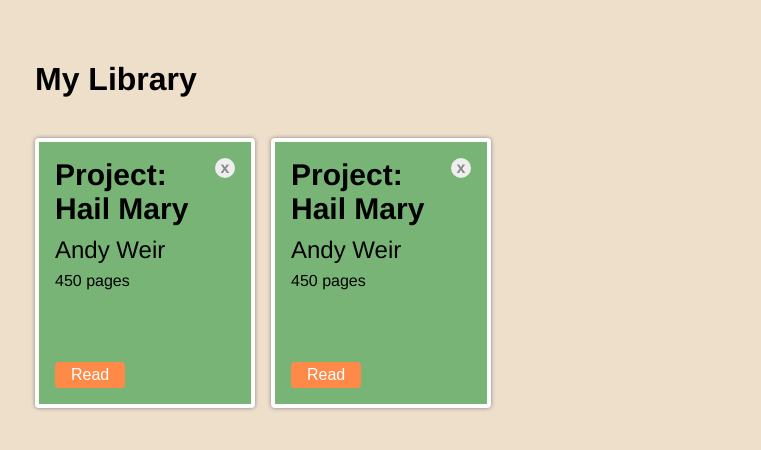
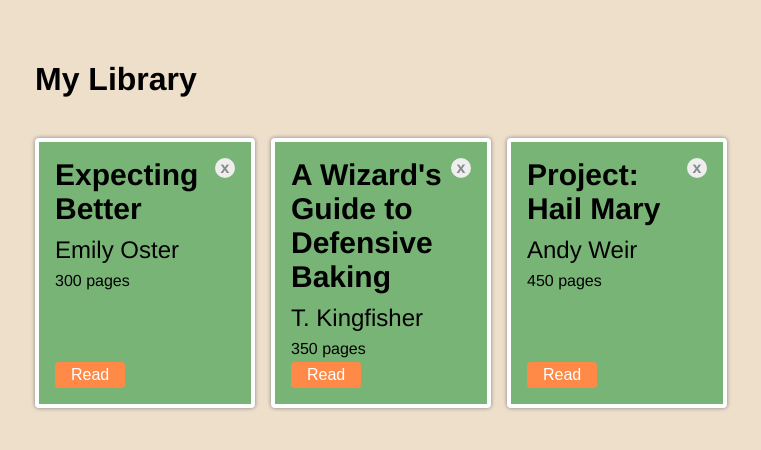
Before and after one commit to jhphan1/library, a plain HTML site: page index.html in a window 1280 px wide. Shown: the whole page, without its empty margins (5-766 px from the left). Drawn offline with Linux system fonts and the light colour scheme.

Commit message:
Wrote function to display each book from library on page

```diff
--- a/index.html
+++ b/index.html
@@ -16,33 +16,6 @@
             <img>
         </div>
     </div>
-    <div class="card-container">
-        <div class="card">
-            <div class="left-content">
-                <div class="book">
-                    <div class="title">Project: Hail Mary</div>
-                    <div class="author">Andy Weir</div>
-                    <div class="pages">450 pages</div>
-                </div>
-                <button class="read">Read</button>
-            </div>
-            <div class="right-content">
-                <div class="icon">x</div>
-            </div>
-        </div>
-        <div class="card">
-            <div class="left-content">
-                <div class="book">
-                    <div class="title">Project: Hail Mary</div>
-                    <div class="author">Andy Weir</div>
-                    <div class="pages">450 pages</div>
-                </div>
-                <button class="read">Read</button>
-            </div>
-            <div class="right-content">
-                <div class="icon">x</div>
-            </div>
-        </div>
-    </div>
+    <div class="card-container"></div>
 </body>
 </html>
--- a/js-file.js
+++ b/js-file.js
@@ -34,5 +34,47 @@ function addBookToLibrary() {
 
 // Display each book on page
 myLibrary.forEach(book => {
-    console.log(book.title);
+    const cardContainer = document.querySelector(".card-container");
+
+    // Create all divs to make card
+    const titleDiv = document.createElement("div");
+    const authorDiv = document.createElement("div");
+    const pagesDiv = document.createElement("div");
+
+    const card = document.createElement("div");
+    const leftContent = document.createElement("div");
+    const bookDiv = document.createElement("div");
+    const rightContent = document.createElement("div");
+    const icon = document.createElement("div");
+    const readButton = document.createElement("button");
+
+    // Add class to each div
+    titleDiv.classList.add("title");
+    authorDiv.classList.add("author");
+    pagesDiv.classList.add("pages");
+
+    card.classList.add("card");
+    leftContent.classList.add("left-content");
+    bookDiv.classList.add("book");
+    rightContent.classList.add("right-content");
+    icon.classList.add("icon");
+    readButton.classList.add("read");
+
+    // Add text content to divs
+    titleDiv.textContent = book.title;
+    authorDiv.textContent = book.author;
+    pagesDiv.textContent = book.pages + " pages";
+    readButton.textContent = "Read";
+    icon.textContent = "x";
+
+    // Append divs together
+    cardContainer.appendChild(card);
+    card.appendChild(leftContent);
+    card.appendChild(rightContent);
+    leftContent.appendChild(bookDiv);
+    leftContent.appendChild(readButton);
+    rightContent.appendChild(icon);
+    bookDiv.appendChild(titleDiv);
+    bookDiv.appendChild(authorDiv);
+    bookDiv.appendChild(pagesDiv);
 })
```
